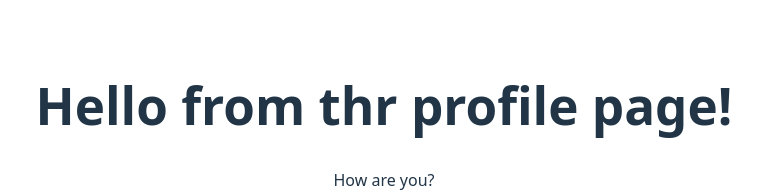
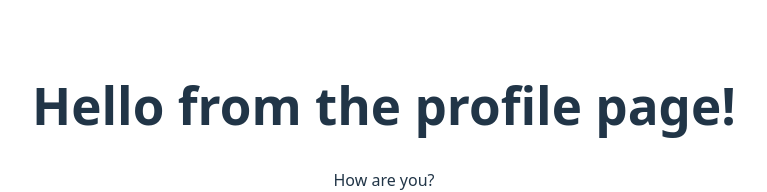
Before and after one commit to AlphaZer00/react-router, a React (Vite) app: page /profile in a window 1280 px wide. Shown: the part 236-428 px from the top of the page, without its empty margins (256-1023 px from the left). Built offline with nearby package versions, Linux system fonts and the light colour scheme.

Commit message:
Fix typo

```diff
--- a/src/components/Profile.jsx
+++ b/src/components/Profile.jsx
@@ -3,7 +3,7 @@ import { Outlet } from "react-router-dom";
 const Profile = () => {
     return (
         <div>
-            <h1>Hello from thr profile page!</h1>
+            <h1>Hello from the profile page!</h1>
             <p>How are you?</p>
             <hr />
             <h2>The profile visited is here:</h2>
```
